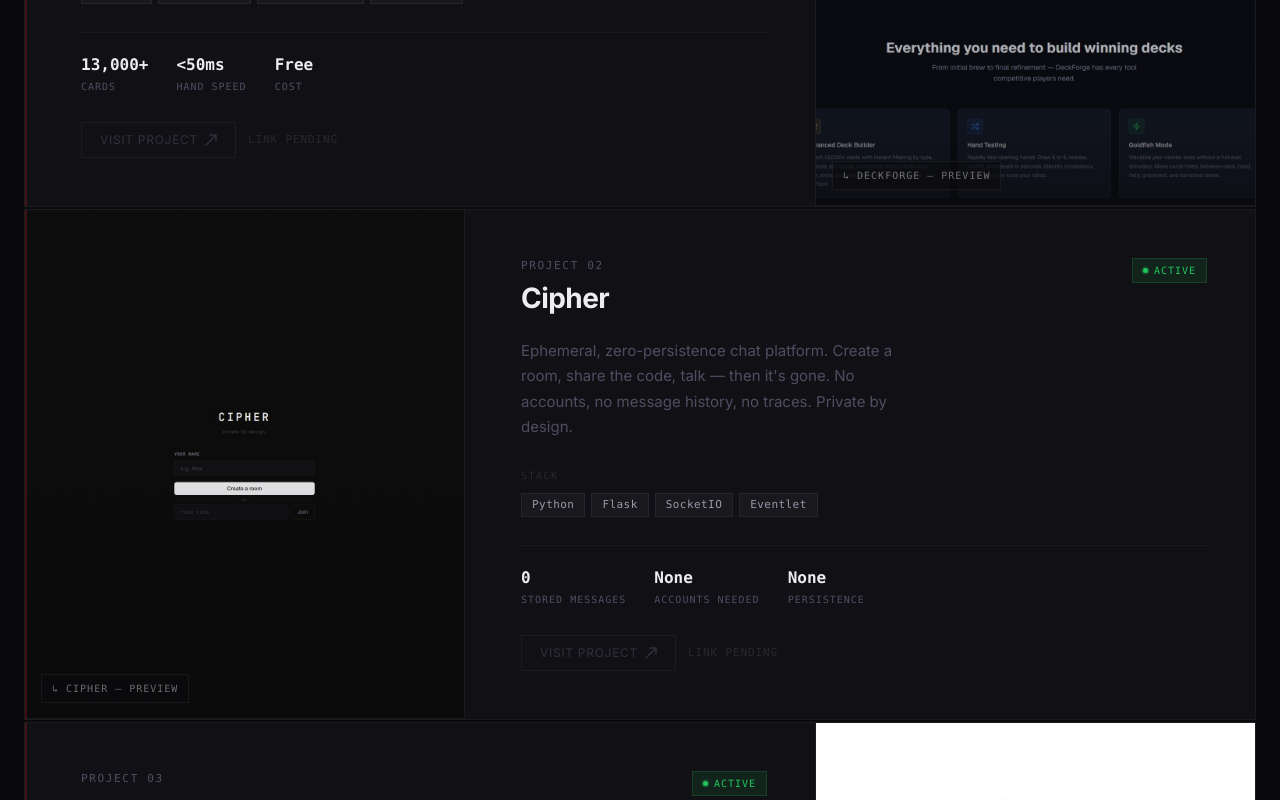
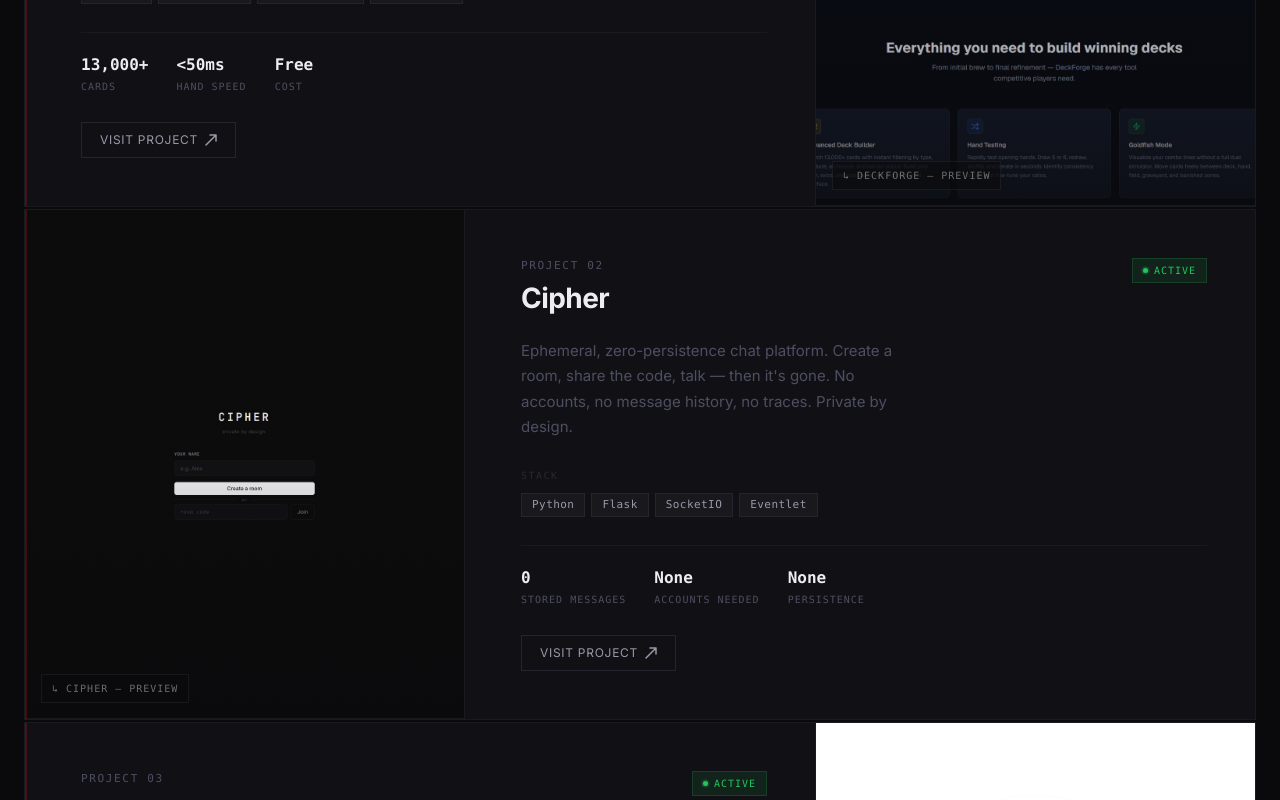
Before and after one commit to ziaboy123/portfolio, a Next.js app: page / in a window 1280 px wide. Shown: the part 1480-2280 px from the top of the page. Built offline with nearby package versions, Linux system fonts and the light colour scheme.

Commit message:
Add live project links to portfolio cards

```diff
--- a/components/sections/Projects.jsx
+++ b/components/sections/Projects.jsx
@@ -9,6 +9,7 @@ const PROJECTS = [
     id: 'deckforge',
     name: 'DeckForge',
     status: 'active',
+    url: 'https://daniyalzia.co.uk/deckforge',
     screenshot: '/screenshots/deckforge.jpg',
     description:
       'Professional-grade deck building and testing platform for competitive Yu-Gi-Oh! players. Search 13,000+ cards, build and manage decks, simulate opening hands, and analyse consistency — all in one place.',
@@ -23,6 +24,7 @@ const PROJECTS = [
     id: 'cipher',
     name: 'Cipher',
     status: 'active',
+    url: 'https://daniyalzia.co.uk/cipher',
     screenshot: '/screenshots/cipher.jpg',
     description:
       'Ephemeral, zero-persistence chat platform. Create a room, share the code, talk — then it\'s gone. No accounts, no message history, no traces. Private by design.',
@@ -37,6 +39,7 @@ const PROJECTS = [
     id: 'watchmatch',
     name: 'WatchMatch',
     status: 'active',
+    url: 'https://daniyalzia.co.uk/watchmatch',
     screenshot: '/screenshots/watchmatch.jpg',
     description:
       'Personalised watch recommendation engine. Answer a short quiz covering wrist size, style, lifestyle, and budget — get matched to the right watch from a curated database of 100+ timepieces across all price points.',
--- a/components/ui/ProjectCard.jsx
+++ b/components/ui/ProjectCard.jsx
@@ -95,11 +95,27 @@ export default function ProjectCard({ project, index }) {
 
         {/* Footer */}
         <div style={{ marginTop: '28px', display: 'flex', alignItems: 'center', gap: '12px' }}>
-          <button disabled style={{ display: 'inline-flex', alignItems: 'center', gap: '7px', padding: '8px 18px', background: 'transparent', border: '1px solid var(--border)', color: 'var(--text-muted)', fontSize: '12px', letterSpacing: '0.06em', cursor: 'not-allowed', opacity: 0.5, fontFamily: 'inherit' }}>
-            VISIT PROJECT
-            <svg width="12" height="12" viewBox="0 0 12 12" fill="none"><path d="M1 11L11 1M11 1H5M11 1V7" stroke="currentColor" strokeWidth="1.5" strokeLinecap="round" /></svg>
-          </button>
-          <span className="mono" style={{ fontSize: '11px', color: 'var(--text-faint)', letterSpacing: '0.08em' }}>LINK PENDING</span>
+          {project.url ? (
+            <a
+              href={project.url}
+              target="_blank"
+              rel="noopener noreferrer"
+              style={{ display: 'inline-flex', alignItems: 'center', gap: '7px', padding: '8px 18px', background: 'transparent', border: '1px solid var(--border)', color: 'var(--text-secondary)', fontSize: '12px', letterSpacing: '0.06em', cursor: 'pointer', fontFamily: 'inherit', textDecoration: 'none', transition: 'border-color 0.2s, color 0.2s' }}
+              onMouseEnter={e => { e.currentTarget.style.borderColor = 'var(--red-bright)'; e.currentTarget.style.color = 'var(--text-primary)'; }}
+              onMouseLeave={e => { e.currentTarget.style.borderColor = 'var(--border)'; e.currentTarget.style.color = 'var(--text-secondary)'; }}
+            >
+              VISIT PROJECT
+              <svg width="12" height="12" viewBox="0 0 12 12" fill="none"><path d="M1 11L11 1M11 1H5M11 1V7" stroke="currentColor" strokeWidth="1.5" strokeLinecap="round" /></svg>
+            </a>
+          ) : (
+            <>
+              <button disabled style={{ display: 'inline-flex', alignItems: 'center', gap: '7px', padding: '8px 18px', background: 'transparent', border: '1px solid var(--border)', color: 'var(--text-muted)', fontSize: '12px', letterSpacing: '0.06em', cursor: 'not-allowed', opacity: 0.5, fontFamily: 'inherit' }}>
+                VISIT PROJECT
+                <svg width="12" height="12" viewBox="0 0 12 12" fill="none"><path d="M1 11L11 1M11 1H5M11 1V7" stroke="currentColor" strokeWidth="1.5" strokeLinecap="round" /></svg>
+              </button>
+              <span className="mono" style={{ fontSize: '11px', color: 'var(--text-faint)', letterSpacing: '0.08em' }}>LINK PENDING</span>
+            </>
+          )}
         </div>
       </div>
 
```
